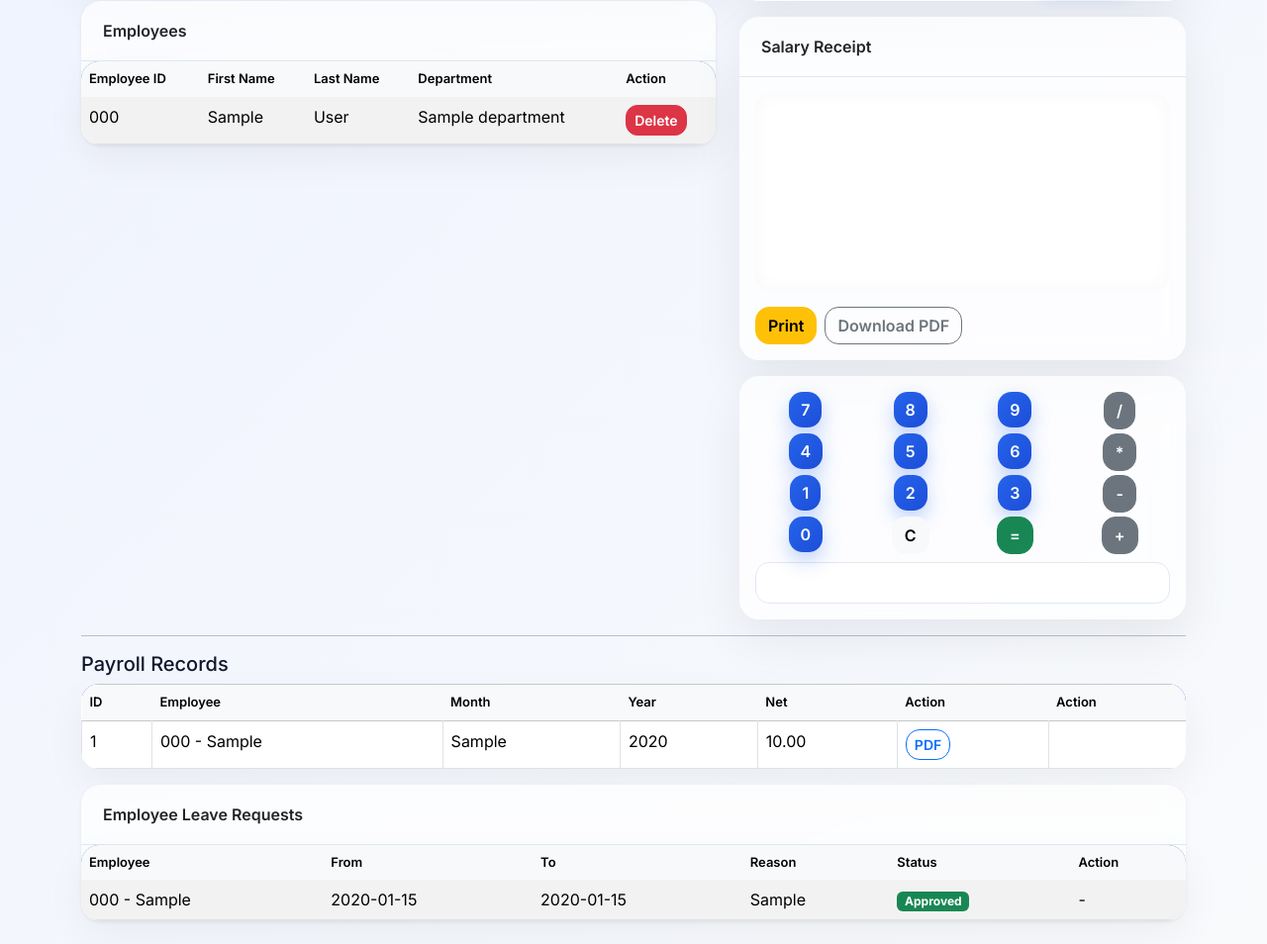
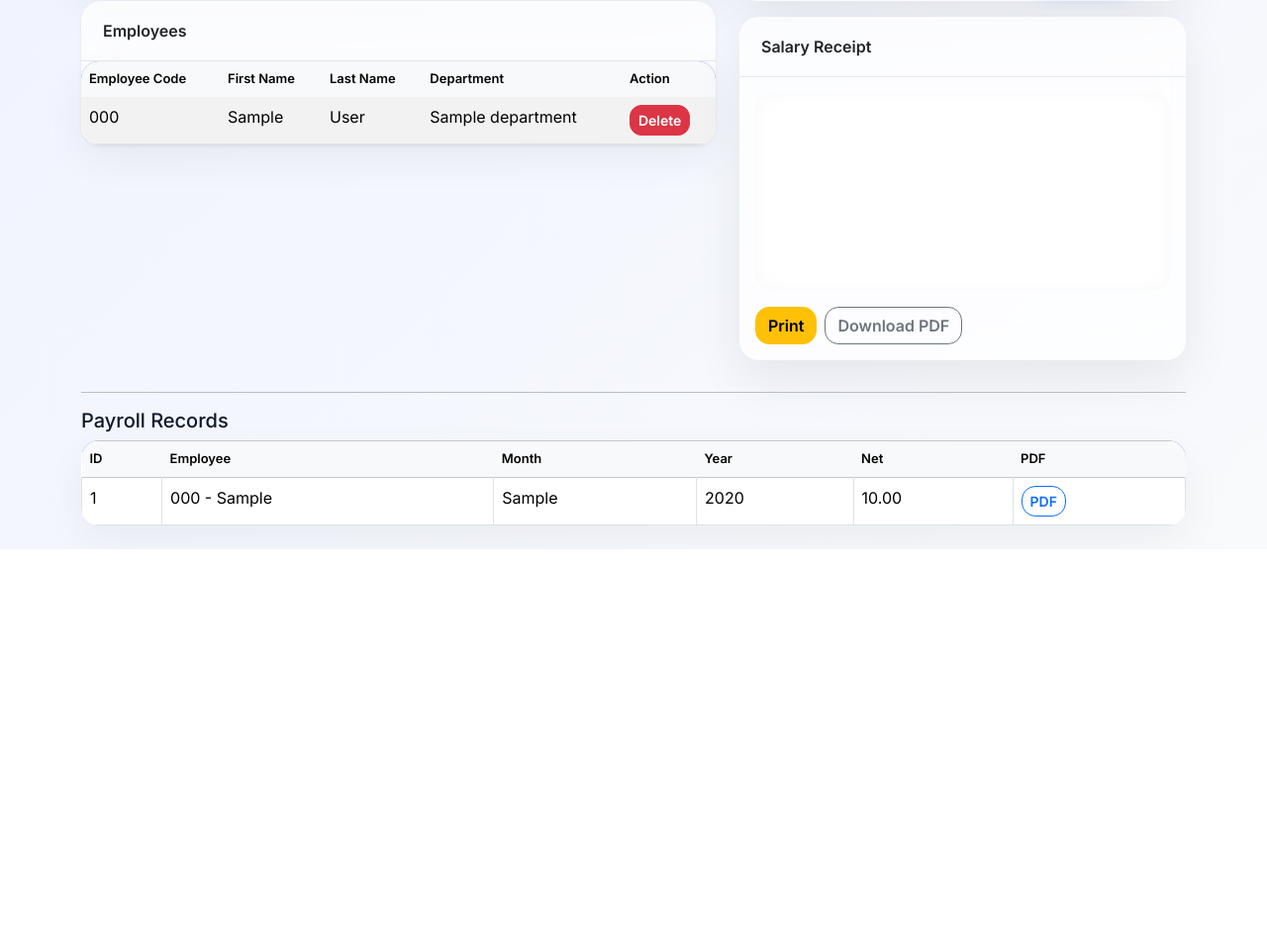
Before and after one commit to AyanMulani/EPMSFULL, a Flask app: page / in a window 1280 px wide. Shown: the part 663-1617 px from the top of the page at 99% size. After the commit the page ends 1218 px from the top, so only its background shows below. Run offline with Flask 3, Linux system fonts and the light colour scheme; a user stored in the database is signed in; tables that the repository leaves empty hold one stand-in row (values such as "Sample post").

Commit message:
Update index.html

```diff
--- a/templates/index.html
+++ b/templates/index.html
@@ -1,106 +1,133 @@
-<!doctype html><html><head><meta charset="utf-8"><title>EPMS Admin</title>
+<!doctype html>
+<html>
+<head>
+<meta charset="utf-8">
+<title>EPMS Admin</title>
 <link href="https://cdn.jsdelivr.net/npm/bootstrap@5.3.2/dist/css/bootstrap.min.css" rel="stylesheet">
-<link rel="stylesheet" href="/static/style.css"></head><body>
-<nav class="navbar navbar-dark" style="background:#2f5566"><div class="container-fluid"><a class="navbar-brand">Employee Payroll Management System</a>
-<div class="d-flex"><a class="btn btn-outline-light btn-sm me-2" href="/export/employees">Export Employees</a><a class="btn btn-outline-light btn-sm" href="/logout">Logout</a></div></div></nav>
+<link rel="stylesheet" href="/static/style.css">
+</head>
+<body>
+
+<nav class="navbar navbar-dark" style="background:#2f5566">
+  <div class="container-fluid">
+    <a class="navbar-brand">Employee Payroll Management System</a>
+    <div class="d-flex">
+      <a class="btn btn-outline-light btn-sm me-2" href="/export/employees">Export Employees</a>
+      <a class="btn btn-outline-light btn-sm" href="/logout">Logout</a>
+    </div>
+  </div>
+</nav>
+
 <div class="container my-4">
 <div class="row">
+
+<!-- LEFT COLUMN -->
 <div class="col-lg-7">
-      <div class="card mb-3"><div class="card-header">Employee Details</div>
+
+  <!-- Employee Form -->
+  <div class="card mb-3">
+    <div class="card-header">Employee Details</div>
     <div class="card-body">
       <form id="empForm" enctype="multipart/form-data" method="post" action="/employee/add">
+
         <div class="row g-2">
-              <div class="col-md-5"><label>Employee Code</label><input name="emp_code" id="emp_code" class="form-control" required></div>
-              <div class="col-md-3 align-self-end"><button id="search" type="button" class="btn btn-info">Search</button></div>
-              <div class="col-md-4"><label>Department</label><select name="department_id" id="department_id" class="form-select">{% for d in departments %}<option value='{{d.id}}'>{{d.name}}</option>{% endfor %}</select></div>
+          <div class="col-md-5">
+            <label>Employee Code</label>
+            <input name="emp_code" id="emp_code" class="form-control" required>
           </div>
-            <div class="row g-2 mt-2"><div class="col-md-6"><label>First Name</label><input name="first_name" id="first_name" class="form-control"></div><div class="col-md-6"><label>Last Name</label><input name="last_name" id="last_name" class="form-control"></div></div>
-            <div class="row g-2 mt-2"><div class="col-md-6"><label>Role</label><select name="role_id" id="role_id" class="form-select"><option value="">--</option>{% for r in roles %}<option value='{{r.id}}'>{{r.name}}</option>{% endfor %}</select></div><div class="col-md-6"><label>Contact</label><input name="contact" id="contact" class="form-control"></div></div>
-            <div class="row g-2 mt-2"><div class="col-md-6"><label>Email</label><input name="email" id="email" class="form-control"></div><div class="col-md-6"><label>Basic Salary</label><input name="basic_salary" id="basic_salary" class="form-control"></div></div>
-            <div class="row g-2 mt-2"><div class="col-8"><label>Address</label><textarea name="address" id="address" class="form-control" rows="2"></textarea></div>
+          <div class="col-md-3 align-self-end">
+            <button id="search" type="button" class="btn btn-info">Search</button>
           </div>
-            <div class="row mt-2"><div class="col-12"><button class="btn btn-success">Save Employee</button> <span id="save_status" class="text-success ms-2"></span></div></div>
+          <div class="col-md-4">
+            <label>Department</label>
+            <select name="department_id" class="form-select">
+              {% for d in departments %}
+              <option value="{{d.id}}">{{d.name}}</option>
+              {% endfor %}
+            </select>
+          </div>
+        </div>
+
+        <div class="row g-2 mt-2">
+          <div class="col-md-6">
+            <label>First Name</label>
+            <input name="first_name" class="form-control">
+          </div>
+          <div class="col-md-6">
+            <label>Last Name</label>
+            <input name="last_name" class="form-control">
+          </div>
+        </div>
+
+        <div class="row g-2 mt-2">
+          <div class="col-md-6">
+            <label>Role</label>
+            <select name="role_id" class="form-select">
+              <option value="">--</option>
+              {% for r in roles %}
+              <option value="{{r.id}}">{{r.name}}</option>
+              {% endfor %}
+            </select>
+          </div>
+          <div class="col-md-6">
+            <label>Contact</label>
+            <input name="contact" class="form-control">
+          </div>
+        </div>
+
+        <div class="row g-2 mt-2">
+          <div class="col-md-6">
+            <label>Email</label>
+            <input name="email" class="form-control">
+          </div>
+          <div class="col-md-6">
+            <label>Basic Salary</label>
+            <input name="basic_salary" class="form-control">
+          </div>
+        </div>
+
+        <div class="row g-2 mt-2">
+          <div class="col-8">
+            <label>Address</label>
+            <textarea name="address" class="form-control" rows="2"></textarea>
+          </div>
+        </div>
+
+        <div class="row mt-2">
+          <div class="col-12">
+            <button class="btn btn-success">Save Employee</button>
+          </div>
+        </div>
+
       </form>
-        </div></div>
+    </div>
+  </div>
 
+  <!-- Employee List -->
   <div class="card shadow-sm">
     <div class="card-header">Employees</div>
-        <div class="card-body p-0"><table class="table table-striped mb-0" id="emp_table"><thead class="table-light"><tr><th>Employee ID</th><th>First Name</th><th>Last Name</th><th>Department</th><th>Action</th></tr></thead>
-          <tbody>{% for e in employees %}<tr data-emp-id='{{e.id}}'><td>{{ e.emp_code }}</td><td>{{ e.first_name }}</td><td>{{ e.last_name }}</td><td>{{ e.department.name if e.department else '' }}</td><td><button class='btn btn-sm btn-danger emp-delete' data-id='{{e.id}}'>Delete</button></td></tr>{% endfor %}</tbody></table></div></div>
-    </div>
-
-    <div class="col-lg-5">
-      <div class="card mb-3"><div class="card-header">Employee Salary Details</div><div class="card-body">
-        <form id="payForm" method="post" action="/payroll/create"><input type="hidden" name="emp_code" id="pay_emp_code">
-        <div class="row g-2"><div class="col-md-5"><label>Month</label><input name="month" id="month" class="form-control"></div><div class="col-md-3"><label>Year</label><input name="year" id="year" class="form-control"></div><div class="col-md-4"><label>Salary</label><input name="net_salary" id="net_salary" class="form-control"></div></div>
-        <div class="row g-2 mt-2"><div class="col-md-6"><label>Total Days</label><input name="total_days" id="total_days" class="form-control" value="30"></div><div class="col-md-6"><label>Absents</label><input name="absents" id="absents" class="form-control" value="0"></div></div>
-        <div class="row g-2 mt-2"><div class="col-md-6"><label>Medical</label><input name="medical" id="medical" class="form-control" value="0"></div><div class="col-md-6"><label>PF</label><input name="pf" id="pf" class="form-control" value="0"></div></div>
-        <div class="row g-2 mt-2"><div class="col-md-6"><label>Conveyance</label><input name="conveyance" id="conveyance" class="form-control" value="0"></div><div class="col-md-6"><label>Overtime</label><input name="overtime" id="overtime" class="form-control" value="0"></div></div>
-        <div class="row g-2 mt-2"><div class="col-md-6"><label>Deducted</label><input name="deducted" id="deducted" class="form-control" value="0"></div><div class="col-md-6"><label>Added</label><input name="added" id="added" class="form-control" value="0"></div></div>
-        <div class="row g-2 mt-2"><div class="col-md-8"><label>Net Salary</label><input name="net_salary" id="net_salary" class="form-control" readonly></div><div class="col-md-4 d-flex align-items-end"><button id="calc_btn" type="button" class="btn btn-primary me-2">Calculate</button><button class="btn btn-success" type="submit"> Save Payroll </button></div></div>
-        </form></div></div>
-
-      <div class="card mb-3"><div class="card-header">Salary Receipt</div><div class="card-body">
-        <pre id="receipt_area"></pre>
-        <div class="d-flex"><button id="print_receipt" class="btn btn-warning me-2">Print</button><a id="download_pdf" class="btn btn-outline-secondary" href="#">Download PDF</a></div>
-      </div></div>
-
-      <div class="card"><div class="card-body"><div class="calculator"><div class="row g-1 text-center">
-      <div class="col-3"><button class="btn btn-primary calc-key">7</button></div><div class="col-3"><button class="btn btn-primary calc-key">8</button></div><div class="col-3"><button class="btn btn-primary calc-key">9</button></div><div class="col-3"><button class="btn btn-secondary calc-op">/</button></div>
-      <div class="col-3"><button class="btn btn-primary calc-key">4</button></div><div class="col-3"><button class="btn btn-primary calc-key">5</button></div><div class="col-3"><button class="btn btn-primary calc-key">6</button></div><div class="col-3"><button class="btn btn-secondary calc-op">*</button></div>
-      <div class="col-3"><button class="btn btn-primary calc-key">1</button></div><div class="col-3"><button class="btn btn-primary calc-key">2</button></div><div class="col-3"><button class="btn btn-primary calc-key">3</button></div><div class="col-3"><button class="btn btn-secondary calc-op">-</button></div>
-      <div class="col-3"><button class="btn btn-primary calc-key">0</button></div><div class="col-3"><button id="calc-clear" class="btn btn-light">C</button></div><div class="col-3"><button id="calc-eq" class="btn btn-success">=</button></div><div class="col-3"><button class="btn btn-secondary calc-op">+</button></div>
-      </div><input id="calc_screen" class="form-control mt-2" readonly></div></div></div>
-
-    </div>
-  </div>
-  <hr>
-  <h5>Payroll Records</h5>
-  <table class="table table-bordered" id="pay_table"><thead class="table-light"><tr><th>ID</th><th>Employee</th><th>Month</th><th>Year</th><th>Net</th><th>Action</th><th>Action</th></tr></thead><tbody>{% for p in payrolls %}<tr><td>{{p.id}}</td><td>{{p.employee.emp_code}} - {{p.employee.first_name}}</td><td>{{p.month}}</td><td>{{p.year}}</td><td>{{'%.2f'|format(p.net_salary)}}</td><td><a class="btn btn-sm btn-outline-primary" href="/payroll/{{p.id}}/pdf">PDF</a></td></tr>{% endfor %}</tbody></table>
-<!-- Leave Requests Section -->
-<div class="card shadow-sm mt-3">
-    <div class="card-header">Employee Leave Requests</div>
     <div class="card-body p-0">
       <table class="table table-striped mb-0">
         <thead class="table-light">
           <tr>
-                    <th>Employee</th>
-                    <th>From</th>
-                    <th>To</th>
-                    <th>Reason</th>
-                    <th>Status</th>
+            <th>Employee Code</th>
+            <th>First Name</th>
+            <th>Last Name</th>
+            <th>Department</th>
             <th>Action</th>
           </tr>
         </thead>
         <tbody>
-            {% for leave in leave_requests %}
+        {% for e in employees %}
           <tr>
-                    <td>{{ leave.employee.emp_code }} - {{ leave.employee.first_name }}</td>
-                    <td>{{ leave.start_date }}</td>
-                    <td>{{ leave.end_date }}</td>
-                    <td>{{ leave.reason }}</td>
+            <td>{{ e.emp_code }}</td>
+            <td>{{ e.first_name }}</td>
+            <td>{{ e.last_name }}</td>
+            <td>{{ e.department.name if e.department else '' }}</td>
             <td>
-                        {% if leave.status == 'pending' %}
-                            <span class="badge bg-warning">Pending</span>
-                        {% elif leave.status == 'approved' %}
-                            <span class="badge bg-success">Approved</span>
-                        {% else %}
-                            <span class="badge bg-danger">Rejected</span>
-                        {% endif %}
-                    </td>
-                    <td>
-                        {% if leave.status == 'pending' %}
-                        <form method="post" action="/leave/{{leave.id}}/decide" style="display:inline;">
-                            <input type="hidden" name="action" value="approved">
-                            <button class="btn btn-sm btn-success">Approve</button>
-                        </form>
-                        <form method="post" action="/leave/{{leave.id}}/decide" style="display:inline;">
-                            <input type="hidden" name="action" value="rejected">
-                            <button class="btn btn-sm btn-danger">Reject</button>
-                        </form>
-                        {% else %}
-                        -
-                        {% endif %}
+              <button class="btn btn-sm btn-danger emp-delete" data-id="{{e.id}}">
+                Delete
+              </button>
             </td>
           </tr>
         {% endfor %}
@@ -108,6 +135,149 @@
       </table>
     </div>
   </div>
+
 </div>
+
+<!-- RIGHT COLUMN -->
+<div class="col-lg-5">
+
+  <!-- Salary Form -->
+  <div class="card mb-3">
+    <div class="card-header">Employee Salary Details</div>
+    <div class="card-body">
+
+      <form id="payForm" method="post" action="/payroll/create">
+        <input type="hidden" name="emp_code" id="pay_emp_code">
+
+        <div class="row g-2">
+          <div class="col-md-5">
+            <label>Month</label>
+            <input name="month" id="month" class="form-control">
+          </div>
+          <div class="col-md-3">
+            <label>Year</label>
+            <input name="year" id="year" class="form-control">
+          </div>
+          <div class="col-md-4">
+            <label>Salary</label>
+            <input name="net_salary" id="net_salary" class="form-control">
+          </div>
+        </div>
+
+        <div class="row g-2 mt-2">
+          <div class="col-md-6">
+            <label>Total Days</label>
+            <input name="total_days" id="total_days" class="form-control" value="30">
+          </div>
+          <div class="col-md-6">
+            <label>Absents</label>
+            <input name="absents" id="absents" class="form-control" value="0">
+          </div>
+        </div>
+
+        <div class="row g-2 mt-2">
+          <div class="col-md-6">
+            <label>Medical</label>
+            <input name="medical" id="medical" class="form-control" value="0">
+          </div>
+          <div class="col-md-6">
+            <label>PF</label>
+            <input name="pf" id="pf" class="form-control" value="0">
+          </div>
+        </div>
+
+        <div class="row g-2 mt-2">
+          <div class="col-md-6">
+            <label>Conveyance</label>
+            <input name="conveyance" id="conveyance" class="form-control" value="0">
+          </div>
+          <div class="col-md-6">
+            <label>Overtime</label>
+            <input name="overtime" id="overtime" class="form-control" value="0">
+          </div>
+        </div>
+
+        <div class="row g-2 mt-2">
+          <div class="col-md-6">
+            <label>Deducted</label>
+            <input name="deducted" id="deducted" class="form-control" value="0">
+          </div>
+          <div class="col-md-6">
+            <label>Added</label>
+            <input name="added" id="added" class="form-control" value="0">
+          </div>
+        </div>
+
+        <div class="row g-2 mt-2">
+          <div class="col-md-8">
+            <label>Net Salary</label>
+            <input name="net_salary" id="net_salary" class="form-control" readonly>
+          </div>
+          <div class="col-md-4 d-flex align-items-end">
+            <button id="calc_btn" type="button" class="btn btn-primary me-2">
+              Calculate
+            </button>
+            <button class="btn btn-success" type="submit">
+              Save Payroll
+            </button>
+          </div>
+        </div>
+
+      </form>
+    </div>
+  </div>
+
+  <!-- Receipt -->
+  <div class="card mb-3">
+    <div class="card-header">Salary Receipt</div>
+    <div class="card-body">
+      <pre id="receipt_area"></pre>
+      <div class="d-flex">
+        <button id="print_receipt" class="btn btn-warning me-2">Print</button>
+        <a id="download_pdf" class="btn btn-outline-secondary" href="#">Download PDF</a>
+      </div>
+    </div>
+  </div>
+
+</div>
+
+</div>
+
+<hr>
+
+<!-- Payroll Records -->
+<h5>Payroll Records</h5>
+<table class="table table-bordered">
+<thead class="table-light">
+<tr>
+<th>ID</th>
+<th>Employee</th>
+<th>Month</th>
+<th>Year</th>
+<th>Net</th>
+<th>PDF</th>
+</tr>
+</thead>
+<tbody>
+{% for p in payrolls %}
+<tr>
+<td>{{p.id}}</td>
+<td>{{p.employee.emp_code}} - {{p.employee.first_name}}</td>
+<td>{{p.month}}</td>
+<td>{{p.year}}</td>
+<td>{{'%.2f'|format(p.net_salary)}}</td>
+<td>
+<a class="btn btn-sm btn-outline-primary" href="/payroll/{{p.id}}/pdf">
+PDF
+</a>
+</td>
+</tr>
+{% endfor %}
+</tbody>
+</table>
+
+</div>
+
 <script src="/static/main.js"></script>
-</body></html>
+</body>
+</html>
```
Lines whose indentation alone changed are shown as unchanged.
